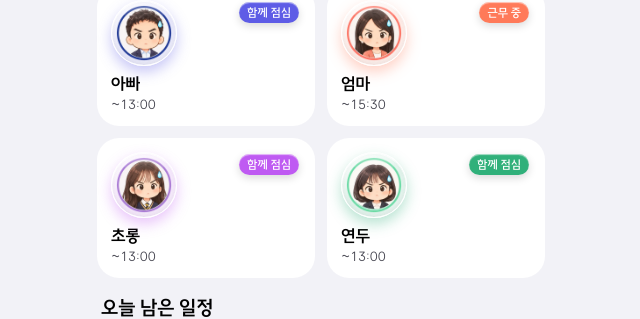
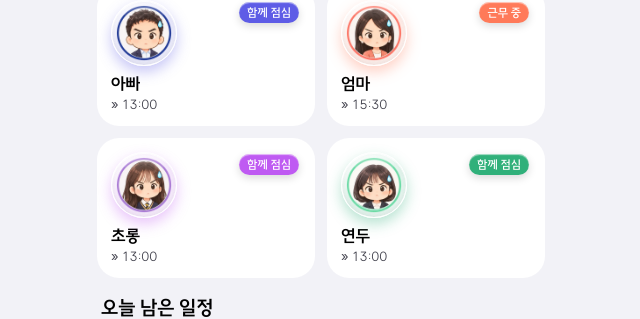
Before and after one commit to 99ksy9990-bot/family-scheduler, a React (Vite) app: page / in a window 1280 px wide. Shown: the part 157-476 px from the top of the page, without its empty margins (319-959 px from the left). Built offline with nearby package versions, Linux system fonts and the light colour scheme; no server answers.

Commit message:
House tile: shift end reads » 내일 08:00 instead of ~
Co-Authored-By: Claude Opus 5.5 <noreply@anthropic.com>
Claude-Session: https://claude.ai/code/session_01J64WuXXxc8T2pXg14Mz4Qb

```diff
--- a/src/v2/data/house.js
+++ b/src/v2/data/house.js
@@ -13,7 +13,7 @@ export function houseStatus(profile, rows, tasks, today, now, shifts = []) {
   const schoolKind = (row) => ['학교', '학원'].includes(row?.kind) ? row.kind : row?.type === 'school' ? '학교' : null
   const status = memberStatus(profile, rows, tasks, now)
   if (active) return { ...status, expression: 'busy', badge: active.type === 'shift' ? '근무 중' : schoolKind(active) || (active.title.length > 6 ? '일정 중' : active.title),
-    detail: `~${active.crossesMidnight ? "내일 " : ""}${endOf(active) || active.displayStart}` }
+    detail: `» ${active.crossesMidnight ? "내일 " : ""}${endOf(active) || active.displayStart}` }
   const next = own.find((row) => eventPhase(row, today, now) === 'future')
   if (schoolKind(next)) return { ...status, badge: schoolKind(next), badgeUpcoming: true, detail: `${next.displayStart} 시작` }
   if (!next && own.some((row) => row.type === 'leave')) return { ...status, detail: '오늘 연차' }
```
